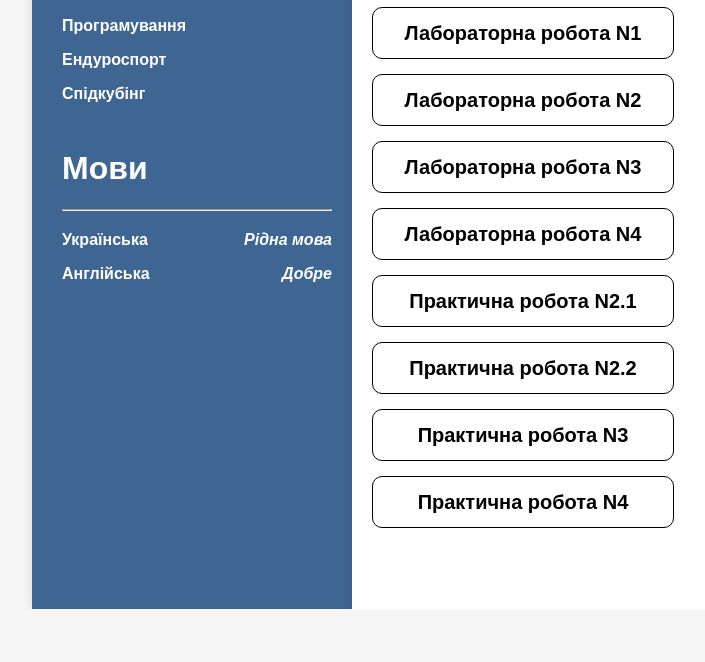
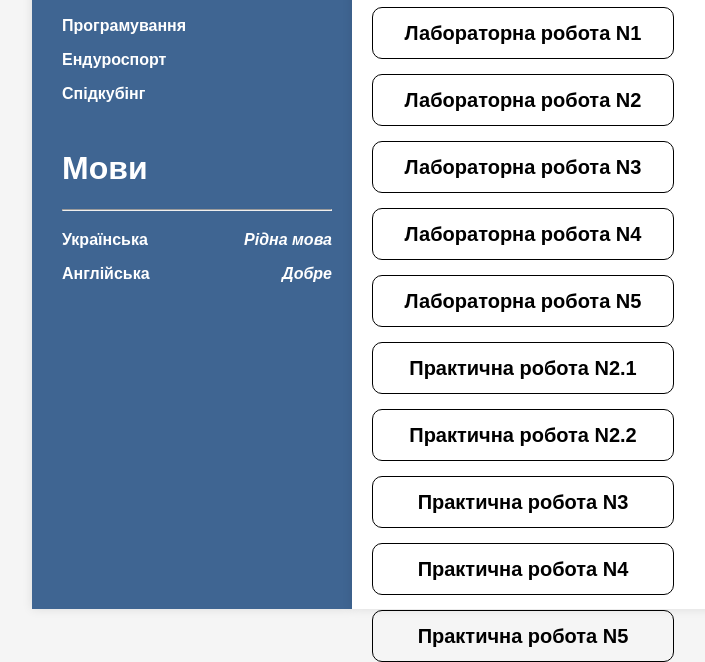
Before and after one commit to Blazerrrr04/blazerrrr04.github.com, a plain HTML site: page index.html in a window 1280 px wide. Shown: the part 741-1403 px from the top of the page, without its empty margins (8-713 px from the left). Before the commit the page ends 1350 px from the top, so only its background shows below. Drawn offline with Linux system fonts and the light colour scheme.

Commit message:
Update index.html

```diff
--- a/index.html
+++ b/index.html
@@ -91,10 +91,12 @@
                 <a href="#" class="btn">Лабораторна робота N2</a>
                 <a href="LR3/index.html" class="btn">Лабораторна робота N3</a>
                 <a href="LR4/index.html" class="btn">Лабораторна робота N4</a>
+                <a href="LR5/index.html" class="btn">Лабораторна робота N5</a>
                 <a href="task_lemon/index.html" class="btn">Практична робота N2.1</a>
                 <a href="task_mriya/index.html" class="btn">Практична робота N2.2</a>
                 <a href="PR3/index.html" class="btn">Практична робота N3</a>
                 <a href="PR4/index.html" class="btn">Практична робота N4</a>
+                <a href="PR5/index.html" class="btn">Практична робота N5</a>
             </div>
         </section>
     </main>
```
